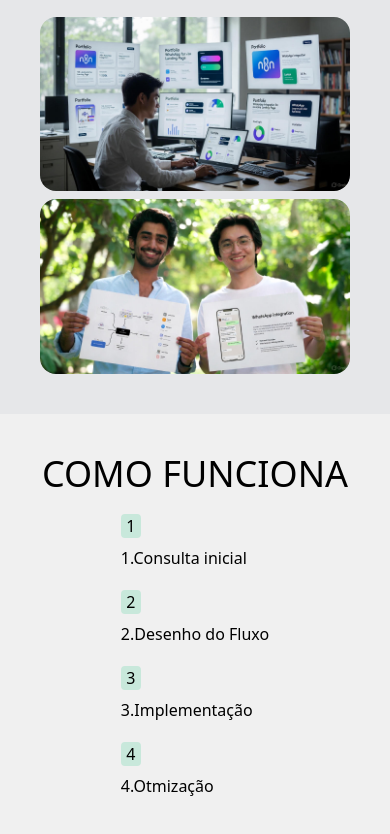
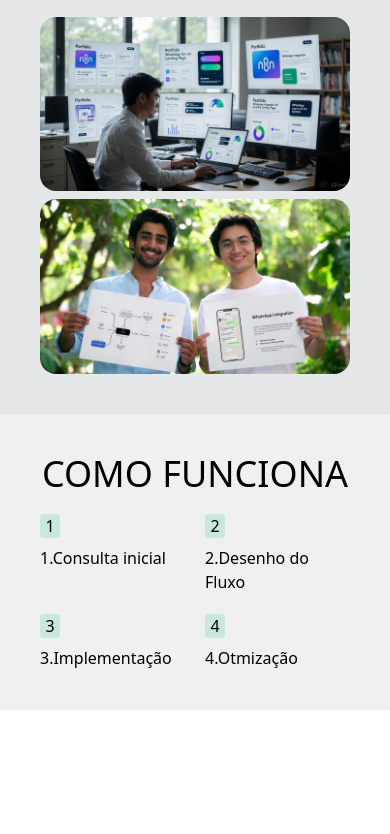
Before and after one commit to IsaacAguiar027/Automa-oN8N, a website: page index.html in a window 390 px wide. Shown: the part 1967-2801 px from the top of the page. After the commit the page ends 2677 px from the top, so only its background shows below. Drawn offline with nearby package versions, Linux system fonts and the light colour scheme; files that its build step writes are made by us from their sources.

Commit message:
Atualizar o index.html

```diff
--- a/index.html
+++ b/index.html
@@ -74,7 +74,7 @@
         </section>
         <section id="como-funciona" class="flex flex-col justify-center items-center p-10 bg-[#f0f0f0]">
             <h2 class="text-4xl pb-5">COMO FUNCIONA</h2>
-            <div class="grid grid-col-2 gap-5 md:grid md:grid-cols-4 md:gap-8 ">
+            <div class="grid grid-cols-2 gap-5 md:grid md:grid-cols-4 md:gap-8 ">
                 <div>
                     <div class="bg-[#c8e8db] w-5 text-center rounded mb-2">1</div>
                     <p>1.Consulta inicial</p>
```
